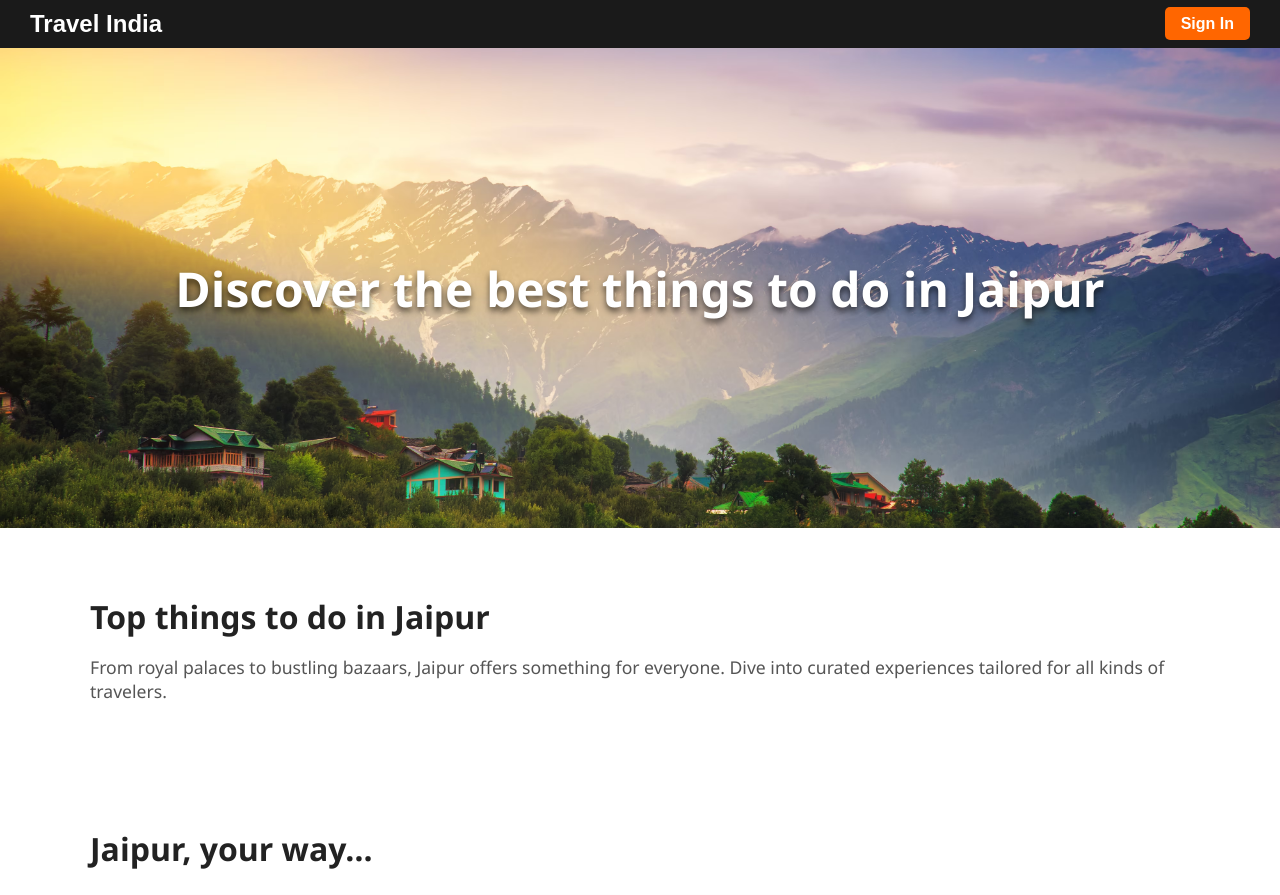
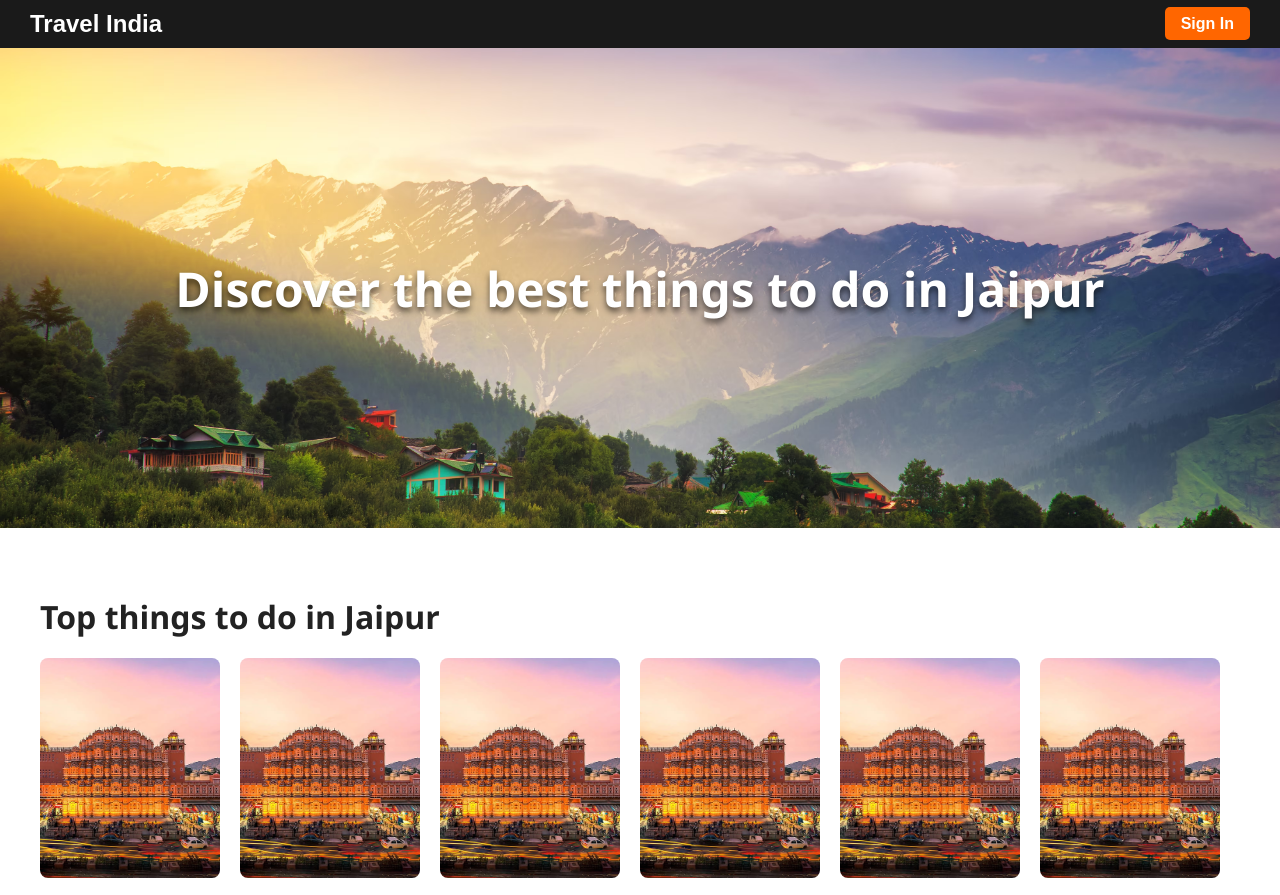
Before and after one commit to amartyakumar16/Travel-app, a React (Create React App) app: page /jaipur in a window 1280 px wide. Shown: the top 895 px of the page. Built offline with nearby package versions, Linux system fonts and the light colour scheme.

Commit message:
chnages the top things in jaipur

```diff
--- a/src/pages/JaipurPage.css
+++ b/src/pages/JaipurPage.css
@@ -60,3 +60,95 @@
   font-weight: 600;
   background-color: #f8f8f8;
 }
+
+.jaipur-container {
+  font-family: 'Segoe UI', Tahoma, Geneva, Verdana, sans-serif;
+  padding-bottom: 40px;
+}
+
+.hero-text {
+  font-size: 3rem;
+  font-weight: bold;
+  text-shadow: 0 4px 6px rgba(0, 0, 0, 0.6);
+}
+
+.jaipur-section {
+  padding: 40px 20px;
+  max-width: 1200px;
+  margin: auto;
+}
+
+.jaipur-subheading {
+  font-size: 2rem;
+  margin-bottom: 20px;
+  color: #222;
+}
+
+.attractions-container {
+  display: flex;
+  flex-wrap: wrap;
+  gap: 20px;
+  justify-content: flex-start;
+}
+
+.attraction-card {
+  width: 180px;
+  text-align: left;
+  text-decoration: none;
+  color: #000;
+}
+
+.attraction-img {
+  width: 100%;
+  height: 220px;
+  object-fit: cover;
+  border-radius: 8px;
+}
+
+.attraction-title {
+  font-weight: 600;
+  margin-top: 10px;
+  font-size: 1rem;
+}
+
+.attraction-price {
+  color: gray;
+  font-size: 0.9rem;
+  margin-top: 4px;
+}
+
+/* Existing Category Section */
+.category-container {
+  display: flex;
+  flex-wrap: wrap;
+  gap: 20px;
+  justify-content: center;
+  margin-top: 30px;
+}
+
+.category-card {
+  width: 220px;
+  text-align: center;
+  text-decoration: none;
+  color: #000;
+  border-radius: 10px;
+  overflow: hidden;
+  box-shadow: 0 4px 12px rgba(0, 0, 0, 0.1);
+  transition: transform 0.3s ease;
+}
+
+.category-card:hover {
+  transform: translateY(-5px);
+}
+
+.category-img {
+  width: 100%;
+  height: 150px;
+  object-fit: cover;
+}
+
+.category-title {
+  padding: 10px;
+  font-weight: 600;
+  background-color: #f8f8f8;
+}
--- a/src/pages/JaipurPage.js
+++ b/src/pages/JaipurPage.js
@@ -7,6 +7,7 @@ import firstTimersImg from "../assets/images/1st.jpeg";
 import artCultureImg from "../assets/images/pexels-photo-91217.webp";
 import historyImg from "../assets/images/3rd.jpeg";
 import couplesImg from "../assets/images/4th.jpeg";
+import attraction1Img from "../assets/images/jaipur.jpg"; // new uploaded image
 
 const JaipurPage = () => {
   const categories = [
@@ -29,6 +30,45 @@ const JaipurPage = () => {
       title: "Couples",
       image: couplesImg,
       link: "/jaipur/couples",
+    },
+  ];
+
+  const attractions = [
+    {
+      title: "Hawa Mahal",
+      price: "from ₹1,200",
+      image: attraction1Img,
+      link: "/jaipur/hawa-mahal",
+    },
+    {
+      title: "Amber Fort",
+      price: "from ₹1,800",
+      image: attraction1Img,
+      link: "/jaipur/amber-fort",
+    },
+    {
+      title: "City Palace",
+      price: "from ₹1,500",
+      image: attraction1Img,
+      link: "/jaipur/city-palace",
+    },
+    {
+      title: "Jantar Mantar",
+      price: "from ₹900",
+      image: attraction1Img,
+      link: "/jaipur/jantar-mantar",
+    },
+    {
+      title: "Nahargarh Fort",
+      price: "from ₹1,300",
+      image: attraction1Img,
+      link: "/jaipur/nahargarh-fort",
+    },
+    {
+      title: "Albert Hall Museum",
+      price: "from ₹700",
+      image: attraction1Img,
+      link: "/jaipur/albert-hall",
     },
   ];
 
@@ -55,9 +95,19 @@ const JaipurPage = () => {
       {/* Top Section */}
       <div className="jaipur-section">
         <h2 className="jaipur-subheading">Top things to do in Jaipur</h2>
-        <p className="jaipur-text">
-          From royal palaces to bustling bazaars, Jaipur offers something for everyone. Dive into curated experiences tailored for all kinds of travelers.
-        </p>
+        <div className="attractions-container">
+          {attractions.map((attraction, index) => (
+            <Link to={attraction.link} key={index} className="attraction-card">
+              <img
+                src={attraction.image}
+                alt={attraction.title}
+                className="attraction-img"
+              />
+              <div className="attraction-title">{attraction.title}</div>
+              <div className="attraction-price">{attraction.price}</div>
+            </Link>
+          ))}
+        </div>
       </div>
 
       {/* Categories Section */}
```
